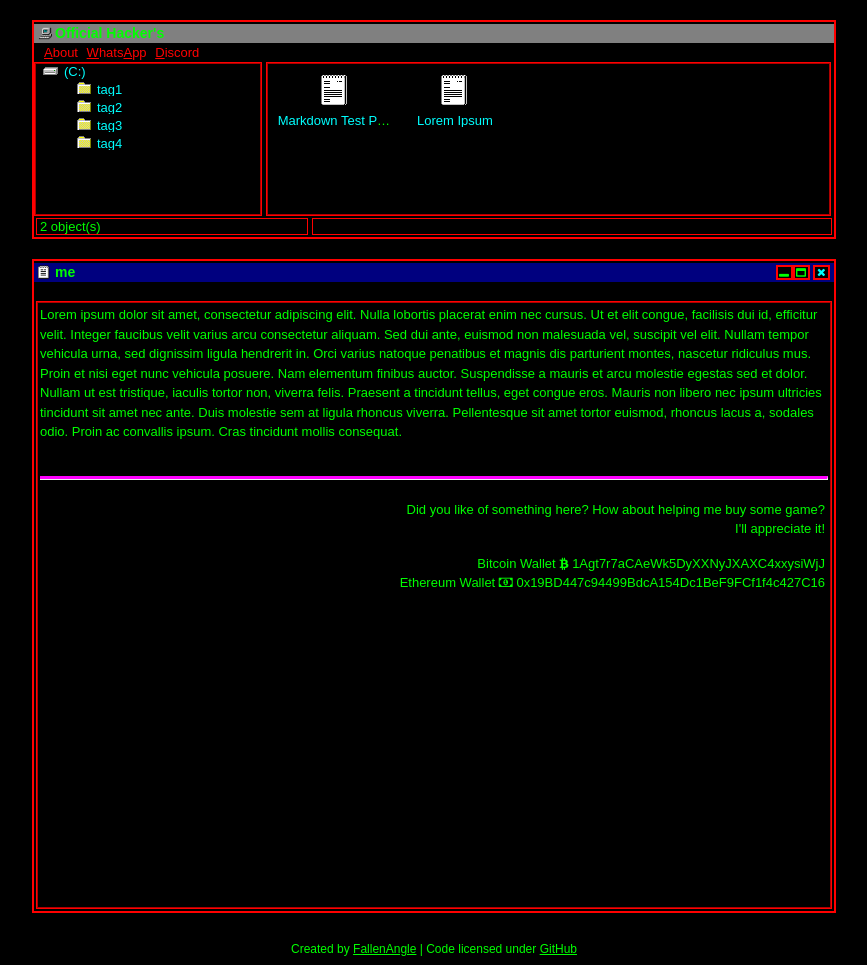
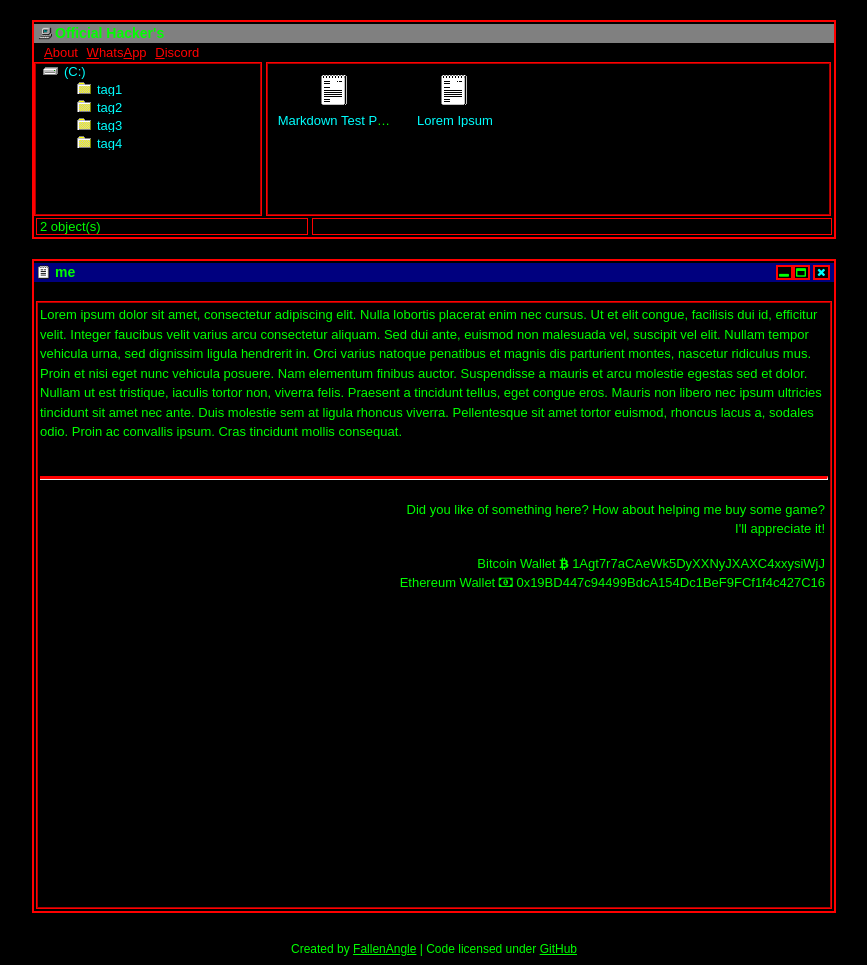
Before and after one commit to FallenAngle/fallenangle.github.io, a Jekyll site: the page built from me/index.md, in a window 1280 px wide. Shown: the whole page, without its empty margins (206-1073 px from the left). Built offline with Jekyll 4.4.1, drawn with Linux system fonts in a browser that asks for light colours.

Commit message:
Mr Hyde was here …

```diff
--- a/_sass/_main.scss
+++ b/_sass/_main.scss
@@ -9,7 +9,7 @@ body {
 	width: 800px;
 	margin: auto;
 	margin-top: 20px;
-	background: #000000;
+	background: #000;
 	border: 2px solid #f00;
 	padding: 2px 0;
 }
@@ -233,7 +233,7 @@ ul.topbar {
 	}
 
 	hr {
-		border-top: 3px solid #f0f;
+		border-top: 3px solid #f00;
 		border-left: 0;
 	}
 
```
